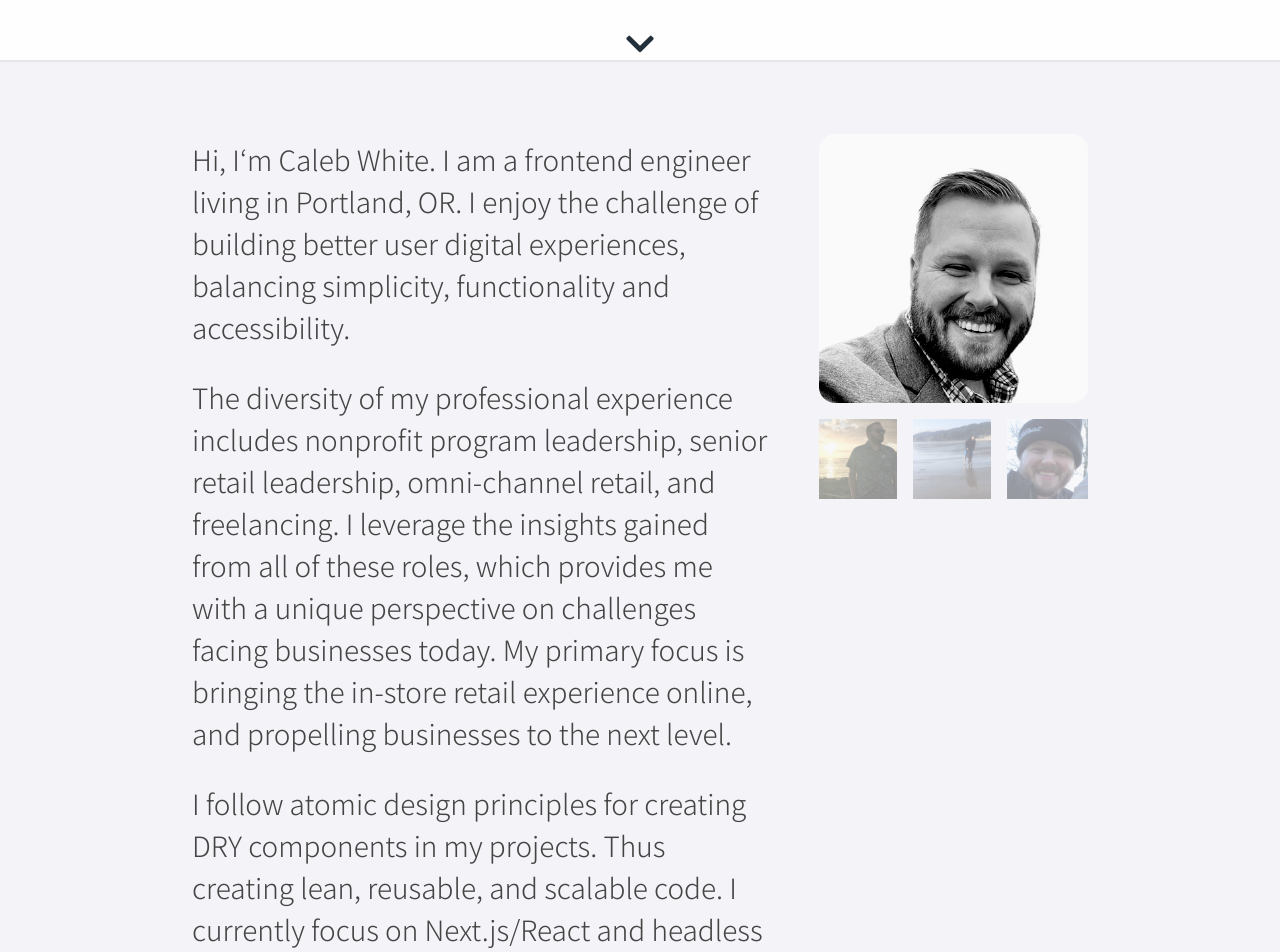
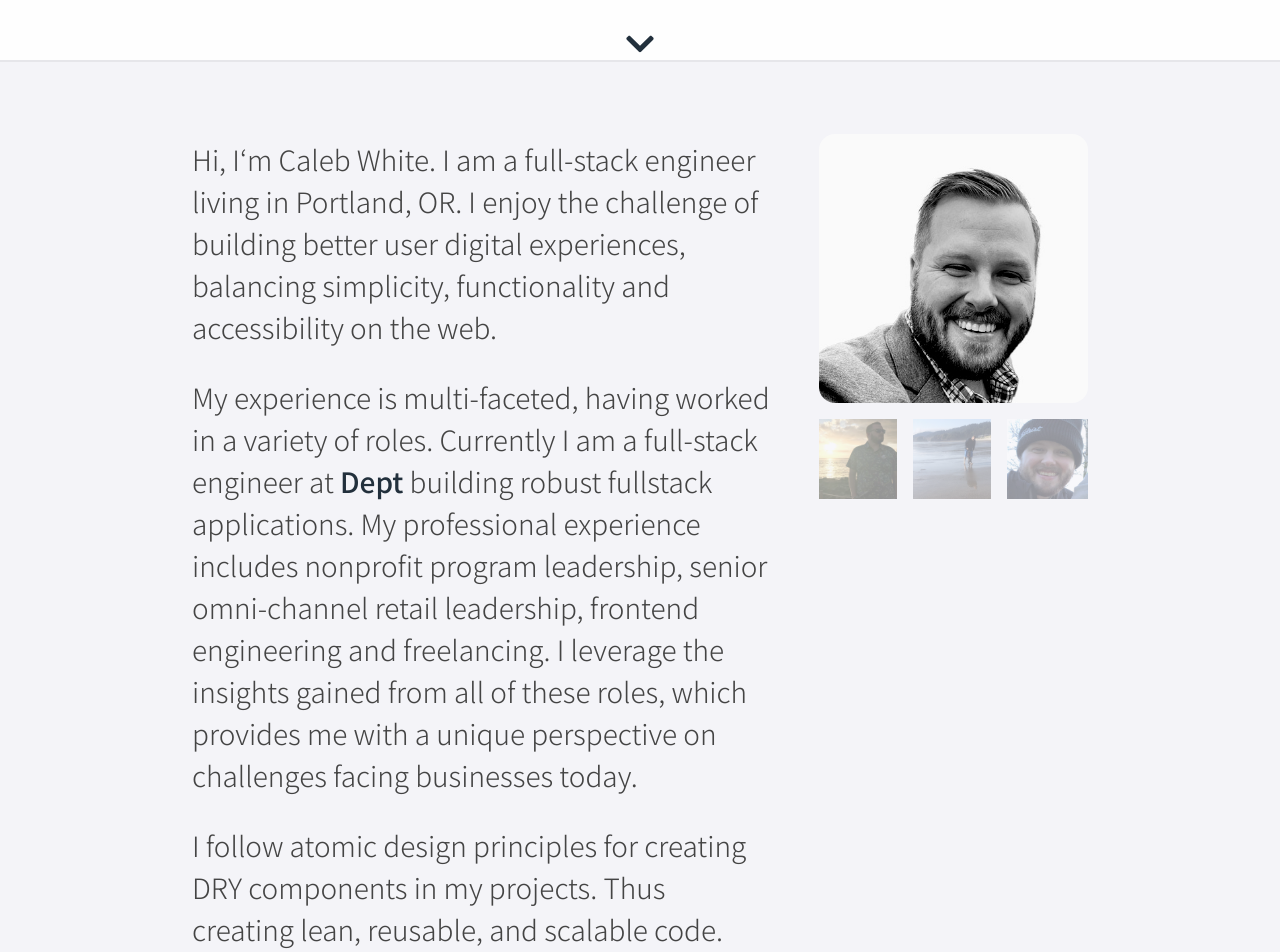
Before and after one commit to calebpdx/calebwhite-com-v2, a Next.js app: page / in a window 1280 px wide. Shown: the part 740-1692 px from the top of the page. Built offline with nearby package versions, Linux system fonts and the light colour scheme; no server answers.

Commit message:
updated narrative section

```diff
--- a/components/about/narrative.jsx
+++ b/components/about/narrative.jsx
@@ -18,26 +18,23 @@ const Narrative = () => {
 	return (
 		<Nar>
 			<p>
-				Hi, I&lsquo;m Caleb White. I am a frontend engineer living in
+				Hi, I&lsquo;m Caleb White. I am a full-stack engineer living in
 				Portland, OR. I enjoy the challenge of building better user
 				digital experiences, balancing simplicity, functionality and
-				accessibility.
+				accessibility on the web.
 			</p>
 			<p>
-				The diversity of my professional experience includes nonprofit
-				program leadership, senior retail leadership, omni-channel
-				retail, and freelancing. I leverage the insights gained from all
+				My experience is multi-faceted, having worked in a variety of roles. Currently I am a full-stack engineer at{' '}<a href="https://deptagency.com" title="Dept Agency">Dept</a> building robust fullstack applications.
+				My professional experience includes nonprofit
+				program leadership, senior omni-channel
+				retail leadership, frontend engineering and freelancing. I leverage the insights gained from all
 				of these roles, which provides me with a unique perspective on
-				challenges facing businesses today. My primary focus is bringing
-				the in-store retail experience online, and propelling businesses
-				to the next level.
+				challenges facing businesses today.
 			</p>
 			<p>
 				I follow atomic design principles for creating DRY components in
-				my projects. Thus creating lean, reusable, and scalable code. I
-				currently focus on Next.js/React and headless e-commerce.
+				my projects. Thus creating lean, reusable, and scalable code. Currently I am focused on building scalable
 			</p>
-			<p>I am available for full-time and freelance work.</p>
 		</Nar>
 	)
 }
```
